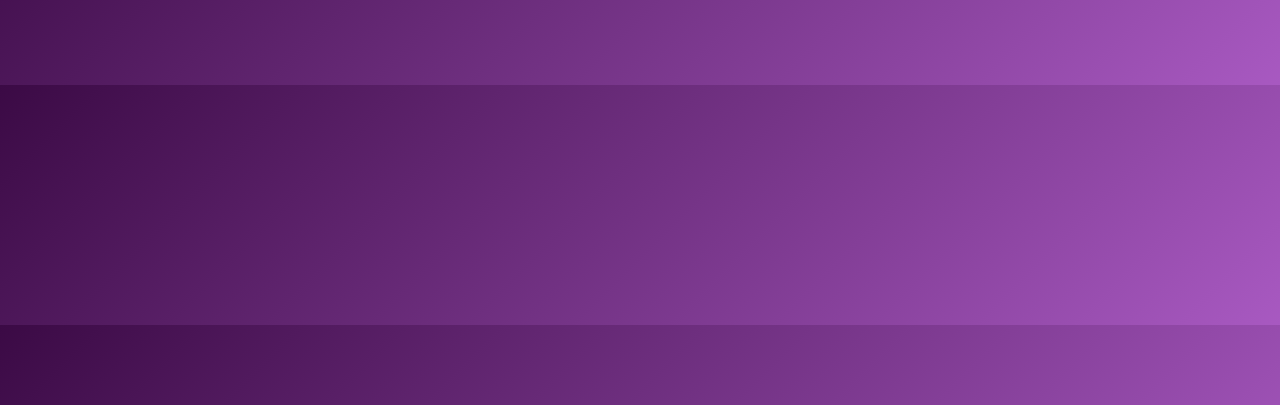
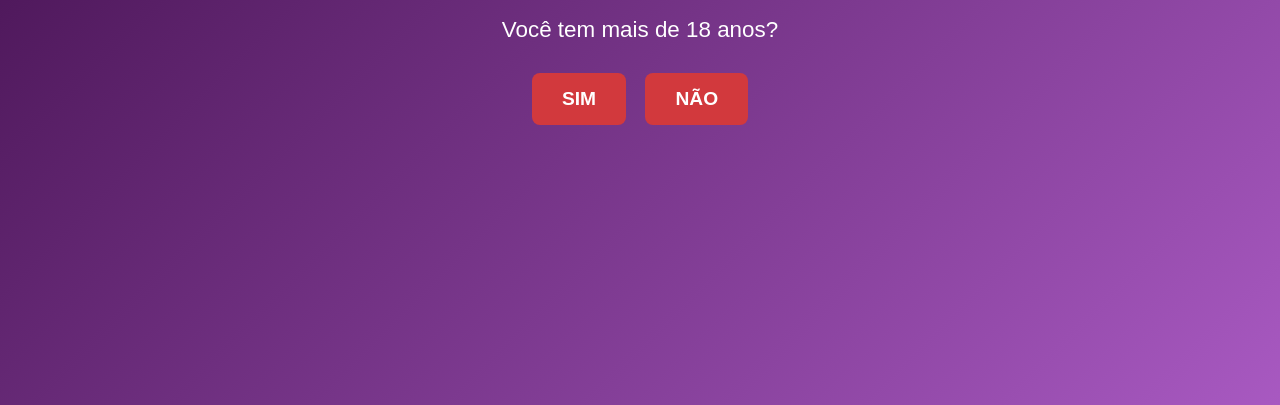
Before and after one commit to gustavmoura/vitepg-redirect, a plain HTML site: page index.html in a window 1280 px wide. Shown: the part 395-800 px from the top of the page. Drawn offline with Linux system fonts and the light colour scheme.

Commit message:
Update index.html

```diff
--- a/index.html
+++ b/index.html
@@ -12,11 +12,12 @@
             font-family: 'Arial', sans-serif;
             margin: 0;
             padding: 0;
+            paddingBottom: 10vh;
             display: flex;
             flex-direction: column;
             align-items: center;
             justify-content: center;
-            height: 100%;
+            height: 100vh;
             background: linear-gradient(135deg, #3b0a45, #a859c1);
             color: #fff;
             text-align: center;
```
